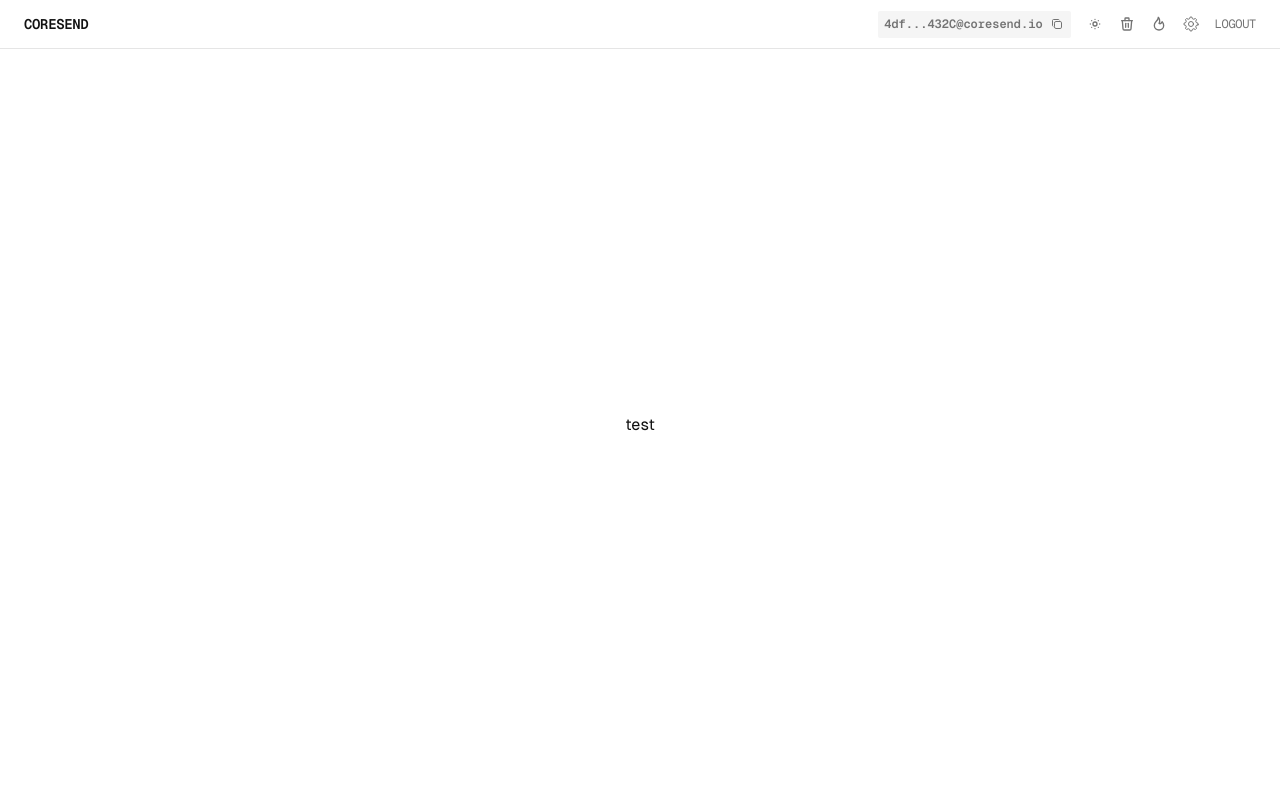
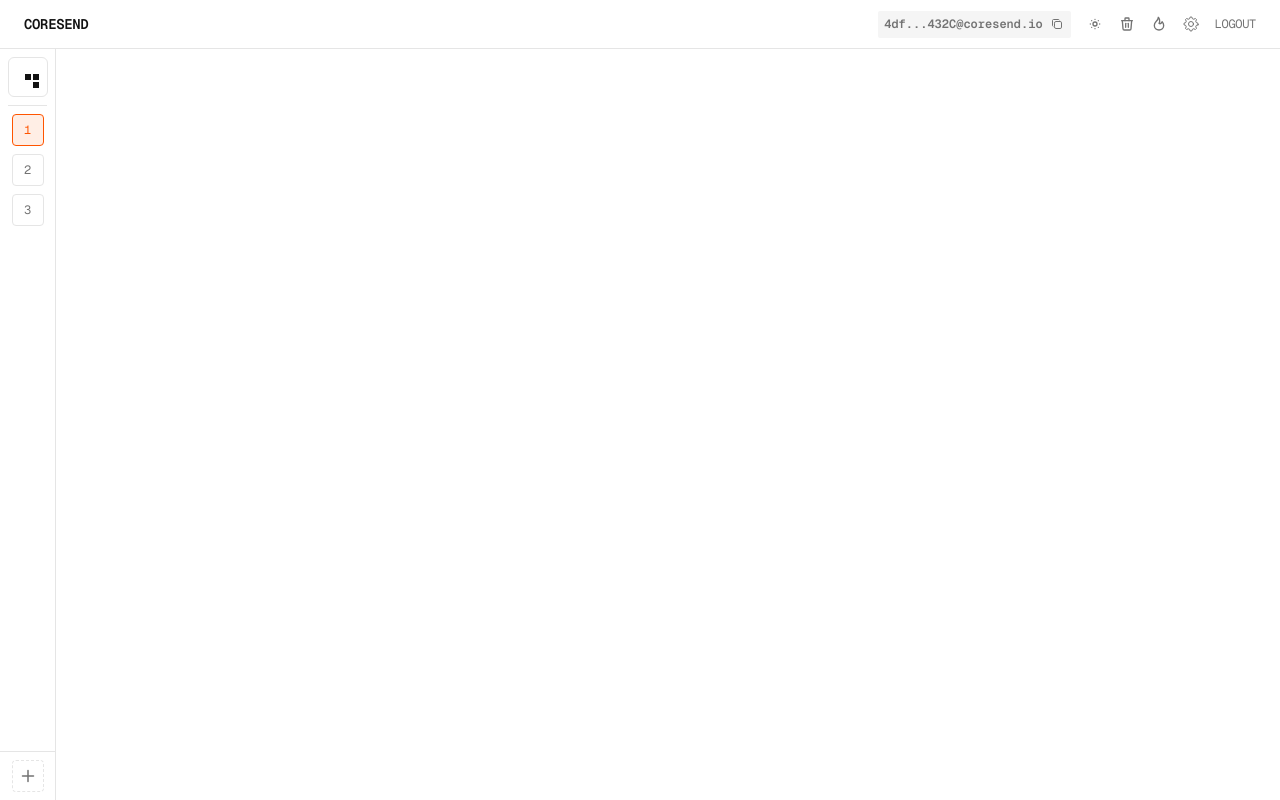
Before and after one commit to lirinlabs/coresend, a React (Vite) app in the folder app/: page /inbox in a window 1280 px wide. Built offline with nearby package versions, Linux system fonts and the light colour scheme.

Commit message:
feat: implement AccountSidebar component with AccountAvatar, AccountIndicator, and AddAccountButton; include mock data and types for account management

```diff
--- /dev/null
+++ b/app/src/components/base/AccountSidebar/AccountAvatar.tsx
@@ -0,0 +1,53 @@
+import {
+  Tooltip,
+  TooltipContent,
+  TooltipTrigger,
+} from "@/components/ui/tooltip"
+import { cn } from "@/lib/utils"
+
+interface AccountAvatarProps {
+  address: string
+  className?: string
+}
+
+/**
+ * Generates a deterministic 3x3 pattern from the first 9 characters of an address.
+ * Each character's char code determines if the cell is filled (odd = filled).
+ */
+function generatePattern(address: string): boolean[] {
+  const chars = address.replace("@", "").slice(0, 9)
+  return Array.from({ length: 9 }, (_, i) => {
+    const charCode = chars.charCodeAt(i) || 0
+    return charCode % 2 === 1
+  })
+}
+
+export const AccountAvatar = ({ address, className }: AccountAvatarProps) => {
+  const pattern = generatePattern(address)
+
+  return (
+    <Tooltip>
+      <TooltipTrigger asChild>
+        <div
+          className={cn(
+            "w-10 h-10 border border-border rounded-md flex items-center justify-center cursor-pointer hover:bg-secondary transition-colors",
+            className
+          )}
+        >
+          <div className="grid grid-cols-3 gap-0.5">
+            {pattern.map((filled, i) => (
+              <div
+                key={`cell-${i}-${filled}`}
+                className={cn(
+                  "w-1.5 h-1.5",
+                  filled ? "bg-foreground" : "bg-transparent"
+                )}
+              />
+            ))}
+          </div>
+        </div>
+      </TooltipTrigger>
+      <TooltipContent side="right">Current: {address}</TooltipContent>
+    </Tooltip>
+  )
+}
--- /dev/null
+++ b/app/src/components/base/AccountSidebar/AccountIndicator.tsx
@@ -0,0 +1,43 @@
+import {
+  Tooltip,
+  TooltipContent,
+  TooltipTrigger,
+} from "@/components/ui/tooltip"
+import Typography from "../Typography/typography"
+import { cn } from "@/lib/utils"
+
+interface AccountIndicatorProps {
+  index: number
+  address: string
+  isSelected: boolean
+  onClick: () => void
+}
+
+export const AccountIndicator = ({
+  index,
+  address,
+  isSelected,
+  onClick,
+}: AccountIndicatorProps) => {
+  return (
+    <Tooltip>
+      <TooltipTrigger asChild>
+        <button
+          type="button"
+          onClick={onClick}
+          className={cn(
+            "w-8 h-8 border rounded flex items-center justify-center cursor-pointer transition-colors",
+            isSelected
+              ? "border-primary bg-primary/10 text-primary"
+              : "border-border text-muted-foreground hover:bg-secondary"
+          )}
+        >
+          <Typography as="span" text="xs" font="mono">
+            {index + 1}
+          </Typography>
+        </button>
+      </TooltipTrigger>
+      <TooltipContent side="right">{address}</TooltipContent>
+    </Tooltip>
+  )
+}
--- /dev/null
+++ b/app/src/components/base/AccountSidebar/AccountSidebar.tsx
@@ -0,0 +1,41 @@
+import type { AccountSidebarProps } from "./types"
+import { AccountAvatar } from "./AccountAvatar"
+import { AccountIndicator } from "./AccountIndicator"
+import { AddAccountButton } from "./AddAccountButton"
+
+export const AccountSidebar = ({
+  accounts,
+  selectedIndex,
+  currentAddress,
+  onSelectAccount,
+  onAddAccount,
+}: AccountSidebarProps) => {
+  return (
+    <aside className="hidden md:flex w-14 border-r border-border flex-col shrink-0">
+      <div className="flex-1 overflow-y-auto py-2">
+        {/* Current account avatar */}
+        <div className="flex flex-col items-center gap-1 pb-2 border-b border-border mx-2 mb-2">
+          <AccountAvatar address={currentAddress} />
+        </div>
+
+        {/* Account list */}
+        <div className="flex flex-col items-center gap-2 mt-2">
+          {accounts.map((account, index) => (
+            <AccountIndicator
+              key={account.id}
+              index={index}
+              address={account.address}
+              isSelected={selectedIndex === index}
+              onClick={() => onSelectAccount(index)}
+            />
+          ))}
+        </div>
+      </div>
+
+      {/* Add account button */}
+      <div className="p-2 border-t border-border flex justify-center">
+        <AddAccountButton onClick={onAddAccount} />
+      </div>
+    </aside>
+  )
+}
--- /dev/null
+++ b/app/src/components/base/AccountSidebar/AddAccountButton.tsx
@@ -0,0 +1,27 @@
+import { Plus } from "@phosphor-icons/react"
+import {
+  Tooltip,
+  TooltipContent,
+  TooltipTrigger,
+} from "@/components/ui/tooltip"
+
+interface AddAccountButtonProps {
+  onClick: () => void
+}
+
+export const AddAccountButton = ({ onClick }: AddAccountButtonProps) => {
+  return (
+    <Tooltip>
+      <TooltipTrigger asChild>
+        <button
+          type="button"
+          onClick={onClick}
+          className="w-8 h-8 border border-dashed border-border rounded flex items-center justify-center hover:bg-secondary hover:border-solid transition-colors"
+        >
+          <Plus weight="bold" className="w-4 h-4 text-muted-foreground" />
+        </button>
+      </TooltipTrigger>
+      <TooltipContent side="right">Derive new address</TooltipContent>
+    </Tooltip>
+  )
+}
--- /dev/null
+++ b/app/src/components/base/AccountSidebar/index.ts
@@ -0,0 +1,6 @@
+export { AccountSidebar } from "./AccountSidebar"
+export { AccountAvatar } from "./AccountAvatar"
+export { AccountIndicator } from "./AccountIndicator"
+export { AddAccountButton } from "./AddAccountButton"
+export { mockAccounts } from "./mockData"
+export type { Account, AccountSidebarProps } from "./types"
--- /dev/null
+++ b/app/src/components/base/AccountSidebar/mockData.ts
@@ -0,0 +1,7 @@
+import type { Account } from "./types"
+
+export const mockAccounts: Account[] = [
+  { id: "1", address: "4df8a7b2c9e1f3d5@coresend.io", messageCount: 3 },
+  { id: "2", address: "7f2c4e9a1b8d6f98@coresend.io", messageCount: 0 },
+  { id: "3", address: "9a1d5f8c2e4b7a42@coresend.io", messageCount: 0 },
+]
--- /dev/null
+++ b/app/src/components/base/AccountSidebar/types.ts
@@ -0,0 +1,13 @@
+export interface Account {
+  id: string
+  address: string
+  messageCount: number
+}
+
+export interface AccountSidebarProps {
+  accounts: Account[]
+  selectedIndex: number
+  currentAddress: string
+  onSelectAccount: (index: number) => void
+  onAddAccount: () => void
+}
--- a/app/src/pages/Inbox.tsx
+++ b/app/src/pages/Inbox.tsx
@@ -1,14 +1,28 @@
+import { useState } from "react";
 import { InboxHeader } from "@/components/base/Header/InboxHeader";
+import {
+    AccountSidebar,
+    mockAccounts,
+} from "@/components/base/AccountSidebar";
 
 const Inbox = () => {
+    const [selectedAccount, setSelectedAccount] = useState(0);
+    const currentAddress = mockAccounts[selectedAccount]?.address ?? "";
+
     return (
         <div className="w-full h-dvh flex flex-col">
             {/* Invisible, SEO purpose only */}
             <h1 className="sr-only">Stateless temporary email.</h1>
 
             <InboxHeader />
-            <div className="max-w-7xl mx-auto w-full flex-1 flex flex-col justify-center items-center">
-                <div className="flex flex-col items-center gap-4">test</div>
+            <div className="flex-1 flex overflow-hidden">
+                <AccountSidebar
+                    accounts={mockAccounts}
+                    selectedIndex={selectedAccount}
+                    currentAddress={currentAddress}
+                    onSelectAccount={setSelectedAccount}
+                    onAddAccount={() => console.log("Add account")}
+                />
             </div>
         </div>
     );
```
